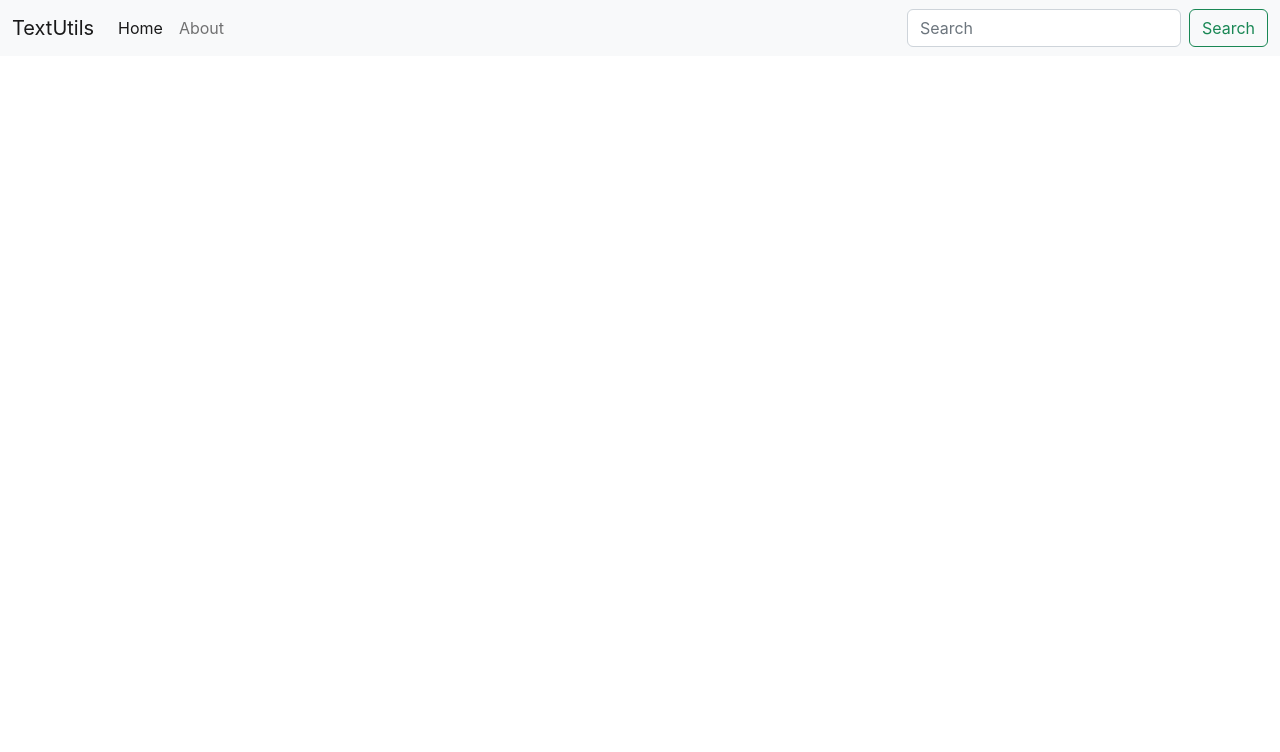
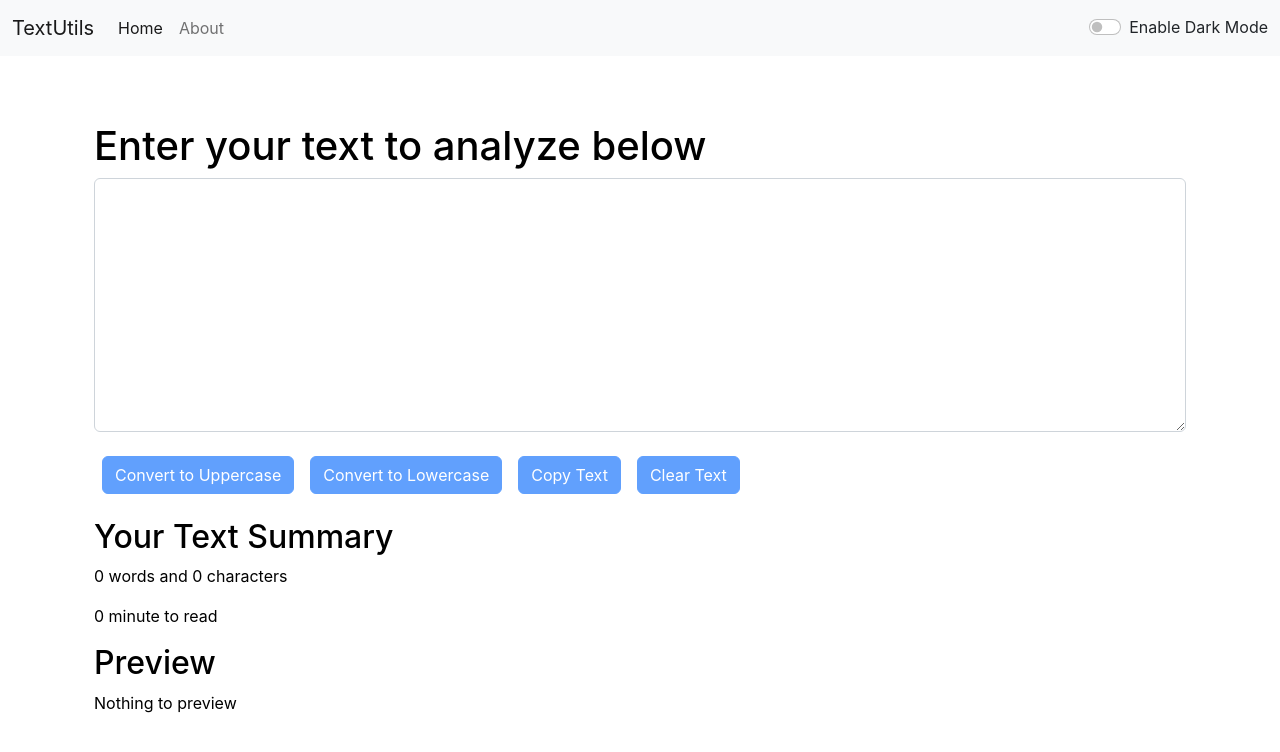
Before and after one commit to khushal-ingle/TextUtils, a React (Create React App) app: page / in a window 1280 px wide. Shown: the top 752 px of the page. Built offline with nearby package versions, Linux system fonts and the light colour scheme.

Commit message:
amllost done
added more function

```diff
--- a/package.json
+++ b/package.json
@@ -8,6 +8,7 @@
     "@testing-library/user-event": "^13.5.0",
     "react": "^18.2.0",
     "react-dom": "^18.2.0",
+    "react-router-dom": "^6.1.0",
     "react-scripts": "5.0.1",
     "web-vitals": "^2.1.4"
   },
--- a/src/App.js
+++ b/src/App.js
@@ -1,32 +1,58 @@
-
+import React, { useState } from 'react'
 import './App.css';
+import Alert from './componets/Alert';
+import Navbar from './componets/Navbar';
+import TextForm from './componets/TextForm';
+import About from './componets/About';
+// import { render } from "react-dom";
+import {
+  BrowserRouter as Router,
+  Routes,
+  Route,
+  Link,
+} from "react-router-dom";
 
 function App() {
+  const [mode, setmode] = useState('light');
+
+  const [alert, setAlert] = useState(null);
+
+  const showAlert = (massage, type) => {
+    setAlert({
+      msg: massage,
+      type: type
+    })
+    setTimeout(() => {
+      setAlert(null)
+    }, 2000);
+  }
+
+  const toggleMode = () => {
+    if (mode === 'light') {
+      setmode('dark')
+      document.body.style.backgroundColor = '#042743';
+      showAlert("Dark mode has been enabled", "success")
+    } else {
+      setmode('light')
+      document.body.style.backgroundColor = 'white'
+      showAlert("Light mode has been enabled", "success")
+    }
+  }
   return (
     <>
-    <nav className="navbar navbar-expand-lg bg-light">
-  <div className="container-fluid">
-    <a className="navbar-brand" href="/">TextUtils</a>
-    <button className="navbar-toggler" type="button" data-bs-toggle="collapse" data-bs-target="#navbarSupportedContent" aria-controls="navbarSupportedContent" aria-expanded="false" aria-label="Toggle navigation">
-      <span className="navbar-toggler-icon"></span>
-    </button>
-    <div className="collapse navbar-collapse" id="navbarSupportedContent">
-      <ul className="navbar-nav me-auto mb-2 mb-lg-0">
-        <li className="nav-item">
-          <a className="nav-link active" aria-current="page" href="/">Home</a>
-        </li>
-        <li className="nav-item">
-          <a className="nav-link" href="/">About</a>
-        </li>
 
-      </ul>
-      <form className="d-flex" role="search">
-        <input className="form-control me-2" type="search" placeholder="Search" aria-label="Search"/>
-        <button className="btn btn-outline-success" type="submit">Search</button>
-      </form>
-    </div>
-  </div>
-</nav>
+      <Router>
+      <Navbar title="TextUtils" aboutText="About" mode={mode} toggleMode={toggleMode} />
+
+      <Alert alert={alert} />
+        <div className='container my-3'>
+
+        <Routes>
+        <Route exact path="/about" element={<About mode={mode}/>} />
+        <Route exact path="/" element={<TextForm showAlert={showAlert} LabelText="Enter your text to analyze below" mode={mode} /> } />
+        </Routes>
+        </div>
+      </Router>
     </>
   );
 }
--- /dev/null
+++ b/src/componets/About.js
@@ -0,0 +1,60 @@
+import react from 'react';
+
+export default function About(props) {
+  let myStyle ={
+    color:props.mode === 'dark'?'white':'#042743',
+    backgroundColor:props.mode === 'dark'?'rgb(36 74 104)':'white',
+  }
+
+
+
+  return (
+    <>
+
+<div className='container my-4' >
+<h1 className="my-3" style={{color:props.mode === 'dark'?'white':'#042743'}}> About Us</h1>
+<div className="accordion" style={myStyle} id="accordionPanelsStayOpenExample">
+  <div className="accordion-item" style={myStyle}>
+    <h2 className="accordion-header" style={myStyle} id="panelsStayOpen-headingOne">
+      <button style={myStyle} className="accordion-button" type="button" data-bs-toggle="collapse" data-bs-target="#panelsStayOpen-collapseOne" aria-expanded="true" aria-controls="panelsStayOpen-collapseOne">
+        Accordion Item #1
+      </button>
+    </h2>
+    <div style={myStyle} id="panelsStayOpen-collapseOne" className="accordion-collapse collapse show" aria-labelledby="panelsStayOpen-headingOne">
+      <div className="accordion-body">
+        <strong>This is the first item's accordion body.</strong> It is shown by default, until the collapse plugin adds the appropriate classes that we use to style each element. These classes control the overall appearance, as well as the showing and hiding via CSS transitions. You can modify any of this with custom CSS or overriding our default variables. It's also worth noting that just about any HTML can go within the <code>.accordion-body</code>, though the transition does limit overflow.
+      </div>
+    </div>
+  </div>
+  <div className="accordion-item" style={myStyle}>
+    <h2 className="accordion-header" id="panelsStayOpen-headingTwo">
+      <button style={myStyle} className="accordion-button collapsed" type="button" data-bs-toggle="collapse" data-bs-target="#panelsStayOpen-collapseTwo" aria-expanded="false" aria-controls="panelsStayOpen-collapseTwo">
+        Accordion Item #2
+      </button>
+    </h2>
+    <div style={myStyle} id="panelsStayOpen-collapseTwo" className="accordion-collapse collapse" aria-labelledby="panelsStayOpen-headingTwo">
+      <div style={myStyle} className="accordion-body">
+        <strong>This is the second item's accordion body.</strong> It is hidden by default, until the collapse plugin adds the appropriate classes that we use to style each element. These classes control the overall appearance, as well as the showing and hiding via CSS transitions. You can modify any of this with custom CSS or overriding our default variables. It's also worth noting that just about any HTML can go within the <code>.accordion-body</code>, though the transition does limit overflow.
+      </div>
+    </div>
+  </div>
+
+  <div style={myStyle} className="accordion-item">
+    <h2 className="accordion-header" id="panelsStayOpen-headingThree">
+      <button style={myStyle} className="accordion-button collapsed" type="button" data-bs-toggle="collapse" data-bs-target="#panelsStayOpen-collapseThree" aria-expanded="false" aria-controls="panelsStayOpen-collapseThree">
+        Accordion Item #3
+      </button>
+    </h2>
+    <div style={myStyle} id="panelsStayOpen-collapseThree" className="accordion-collapse collapse" aria-labelledby="panelsStayOpen-headingThree">
+      <div style={myStyle} className="accordion-body">
+        <strong>This is the third item's accordion body.</strong> It is hidden by default, until the collapse plugin adds the appropriate classes that we use to style each element. These classes control the overall appearance, as well as the showing and hiding via CSS transitions. You can modify any of this with custom CSS or overriding our default variables. It's also worth noting that just about any HTML can go within the <code>.accordion-body</code>, though the transition does limit overflow.
+      </div>
+    </div>
+  </div>
+</div>
+
+</div>
+
+</>
+  )
+}
--- /dev/null
+++ b/src/componets/Alert.js
@@ -0,0 +1,22 @@
+import React from 'react'
+
+function Alert(props) {
+    const capitalize = (word) => {
+
+        const lower = word.toLowerCase();
+        return lower.charAt(0).toUpperCase() + lower.slice(1);
+    }
+    return (
+        <div style={{ height: '50px' }}>
+
+            {props.alert && <div>
+                <div className={`alert alert-${props.alert.type} alert-dismissible fade show`} role="alert">
+                    <strong> {capitalize(props.alert.type)}</strong> : {props.alert.msg}
+
+                </div>
+            </div>}
+        </div>
+    )
+}
+
+export default Alert
--- /dev/null
+++ b/src/componets/Navbar.js
@@ -0,0 +1,47 @@
+import React from 'react'
+import PropTypes from 'prop-types'
+import { Link } from 'react-router-dom'
+
+export default function Navbar(props) {
+  return (
+    <nav className={`navbar navbar-expand-lg navbar-${props.mode} bg-${props.mode}`}>
+      <div className="container-fluid">
+        <Link className="navbar-brand" to="/">{props.title}</Link>
+        <button className="navbar-toggler" type="button" data-bs-toggle="collapse" data-bs-target="#navbarSupportedContent" aria-controls="navbarSupportedContent" aria-expanded="false" aria-label="Toggle navigation">
+          <span className="navbar-toggler-icon">{props.icon}</span>
+        </button>
+        <div className="collapse navbar-collapse" id="navbarSupportedContent">
+          <ul className="navbar-nav me-auto mb-2 mb-lg-0">
+            <li className="nav-item">
+              <Link className="nav-link active" aria-current="page" to="/">Home</Link>
+            </li>
+            <li className="nav-item">
+              <Link className="nav-link" to="/about">{props.aboutText}</Link>
+            </li>
+
+          </ul>
+          {/* <form className="d-flex" role="search">
+
+        <input className="form-control me-2" type="search" placeholder="Search" aria-label="Search"/>
+
+        <button className="btn btn-outline-primary " type="submit">Search</button>
+      </form> */}
+
+          <div className={`form-check form-switch text-${props.mode === 'light' ? 'dark' : 'light'}`}>
+            <input className="form-check-input" onClick={props.toggleMode} type="checkbox" role="switch" id="flexSwitchCheckDefault" />
+            <label className="form-check-label" htmlFor="flexSwitchCheckDefault">Enable Dark Mode</label>
+          </div>
+        </div>
+      </div>
+    </nav>
+  )
+}
+
+Navbar.protoTypes = {
+  title: PropTypes.string.isRequired,
+  icon: PropTypes.string,
+}
+
+Navbar.defaultProps = {
+  title: "default navbar"
+}
--- /dev/null
+++ b/src/componets/TextForm.js
@@ -0,0 +1,67 @@
+import React, { useState } from 'react'
+
+export default function TextForm(props) {
+  // const event = Event;
+    const handleUpClick =  ()=>{
+        // console.log("handleUpClick " + text);
+        let newText = text.toUpperCase();
+        setText(newText)
+        props.showAlert("Converted to uppercase","success")
+        document.title="TextUtils UpperCase";
+      }
+      const handleLoClick =  ()=>{
+        // console.log("handleUpClick " + text);
+        let newText = text.toLowerCase();
+        setText(newText)
+        props.showAlert("Converted to lowercase","success")
+        document.title="TextUtils LowerCase";
+      }
+
+      const handleCopy = ()=>{
+        let text = document.getElementById('myBox')
+        text.select();
+        navigator.clipboard.writeText(text.value);
+        props.showAlert("Copy to clipboard","success")
+        document.title="TextUtils Copied To Clipborad";
+    }
+
+    const handleClearClick =  ()=>{
+      // console.log("handleUpClick " + text);
+      let newText = " ";
+      setText(newText)
+      document.title="TextUtils Clean Textarea";
+  }
+
+
+    const handleOnChange =  (event)=>{
+        // console.log("handleOnChange");
+        setText(event.target.value);
+    }
+
+    const [text,setText] = useState("");
+  return (
+    <>
+    <div className='container'style= {{color: props.mode ==='dark'?'white':'black'}}>
+      <div className="mb-3">
+        <h1 htmlFor="myBox">{props.LabelText}</h1>
+        <textarea className='form-control' onChange={handleOnChange} value={text} style= {{backgroundColor: props.mode ==='dark'?'#13466e':'white',color: props.mode ==='dark'?'white':'black'}} name="" id="myBox" cols="30" rows="10"></textarea>
+      </div>
+        <button disabled={text.length===0} className="btn btn-primary mx-2 my-2" onClick={handleUpClick}>Convert to Uppercase</button>
+
+        <button disabled={text.length===0} className="btn btn-primary mx-2 my-2" onClick={handleLoClick}>Convert to Lowercase</button>
+
+        <button disabled={text.length===0} className="btn btn-primary mx-2 my-2" onClick={handleCopy}>Copy Text</button>
+
+        <button disabled={text.length===0} className="btn btn-primary mx-2 my-2" onClick={handleClearClick}>Clear Text</button>
+
+      </div>
+      <div className='container my-3 'style= {{color: props.mode ==='dark'?'white':'black'}}>
+      <h2>Your Text Summary</h2>
+      <p> {text.split(" ").filter((element)=>{return element.length!==0}).length} words and {text.length} characters</p>
+      <p> {0.08 * text.split(" ").filter((element)=>{return element.length!==0}).length} minute to read</p>
+      <h2>Preview </h2>
+      <p>{text.length>0?text:"Nothing to preview"}</p>
+      </div>
+    </>
+  )
+}
```
Also changed, not shown: 2 other files (tests, documents, lock files or other folders).
